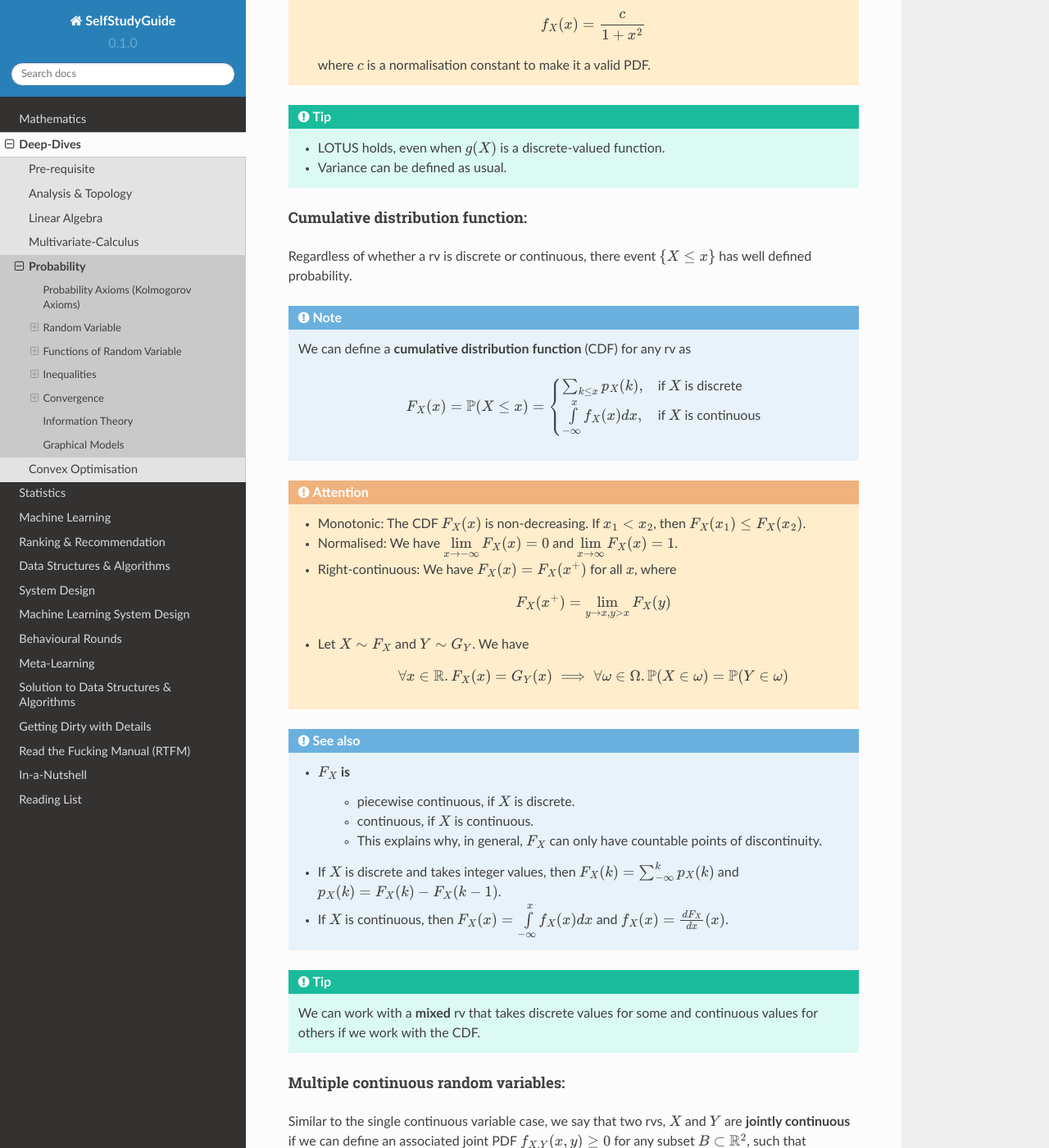
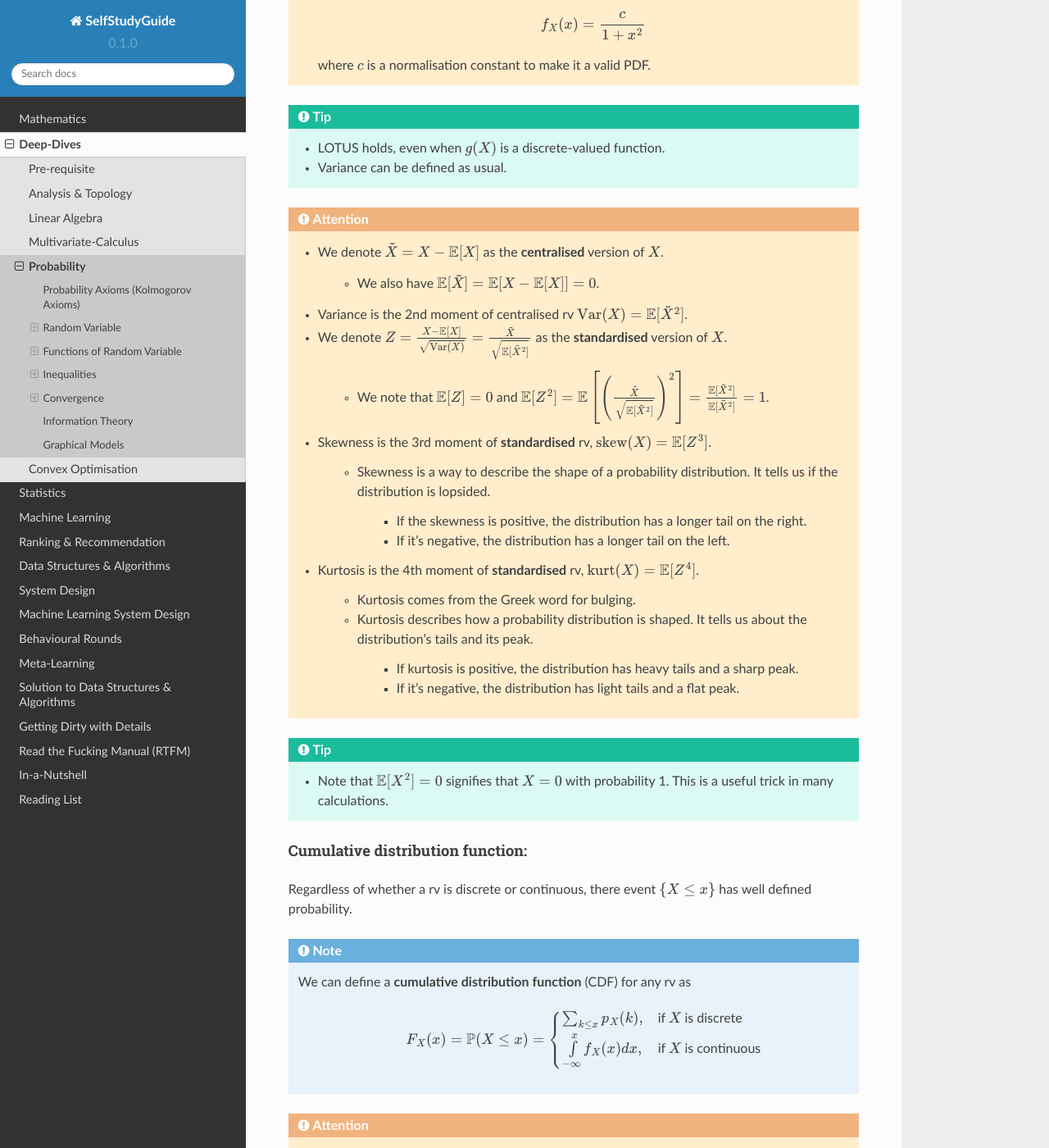
Before and after one commit to uselesstechjunks/leetcode, a Sphinx documentation site: the page built from docs/source/math/prob.rst, in a window 1280 px wide and 1400 px high, scrolled down 12295 px. Shown: the whole window at 82% size. Built offline with Sphinx 7.4.7 and the Read the Docs theme 2.0.0, drawn with Linux system fonts in a browser that asks for light colours.

Commit message:
Update prob.rst (#86)
* Update prob.rst

* Update prob.rst

* Update prob.rst

```diff
--- a/docs/source/math/prob.rst
+++ b/docs/source/math/prob.rst
@@ -415,6 +415,32 @@ We can define Expectation of as :math:`\int\limits_{-\infty}^\infty x f_X(x) dx`
 	* LOTUS holds, even when :math:`g(X)` is a discrete-valued function.
 	* Variance can be defined as usual.
 
+.. attention::
+	* We denote :math:`\tilde{X}=X-\mathbb{E}[X]` as the **centralised** version of :math:`X`.
+
+		* We also have :math:`\mathbb{E}[\tilde{X}]=\mathbb{E}[X-\mathbb{E}[X]]=0`.
+
+	* Variance is the 2nd moment of centralised rv :math:`\mathrm{Var}(X)=\mathbb{E}[\tilde{X}^2]`.
+	* We denote :math:`Z=\frac{X-\mathbb{E}[X]}{\sqrt{\mathrm{Var}(X)}}=\frac{\tilde{X}}{\sqrt{\mathbb{E}[\tilde{X}^2]}}` as the **standardised** version of :math:`X`.
+
+		* We note that :math:`\mathbb{E}[Z]=0` and :math:`\mathbb{E}[Z^2]=\mathbb{E}\left[\left(\frac{\tilde{X}}{\sqrt{\mathbb{E}[\tilde{X}^2]}}\right)^2\right]=\frac{\mathbb{E}[\tilde{X}^2]}{\mathbb{E}[\tilde{X}^2]}=1`.
+	* Skewness is the 3rd moment of **standardised** rv, :math:`\mathrm{skew}(X)=\mathbb{E}[Z^3]`.
+
+		* Skewness is a way to describe the shape of a probability distribution. It tells us if the distribution is lopsided.
+
+			* If the skewness is positive, the distribution has a longer tail on the right.
+			* If it’s negative, the distribution has a longer tail on the left.
+	* Kurtosis is the 4th moment of **standardised** rv, :math:`\mathrm{kurt}(X)=\mathbb{E}[Z^4]`.
+
+		* Kurtosis comes from the Greek word for bulging.
+		* Kurtosis describes how a probability distribution is shaped. It tells us about the distribution’s tails and its peak.
+
+			* If kurtosis is positive, the distribution has heavy tails and a sharp peak.
+			* If it’s negative, the distribution has light tails and a flat peak.
+
+.. tip::
+	* Note that :math:`\mathbb{E}[X^2]=0` signifies that :math:`X=0` with probability 1. This is a useful trick in many calculations.
+
 Cumulative distribution function:
 ------------------------------------------
 
```
